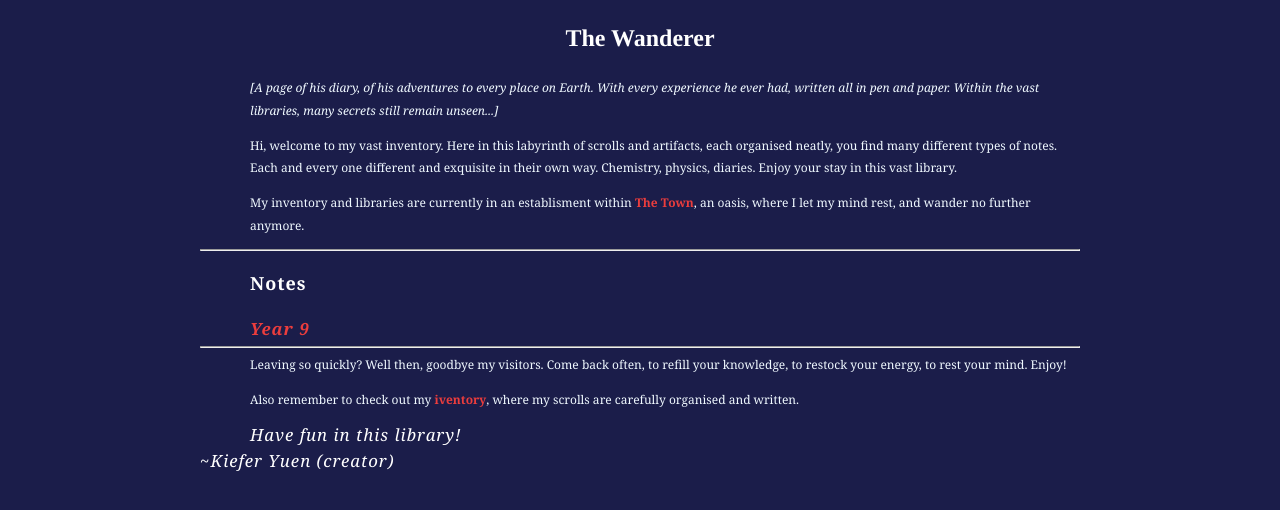
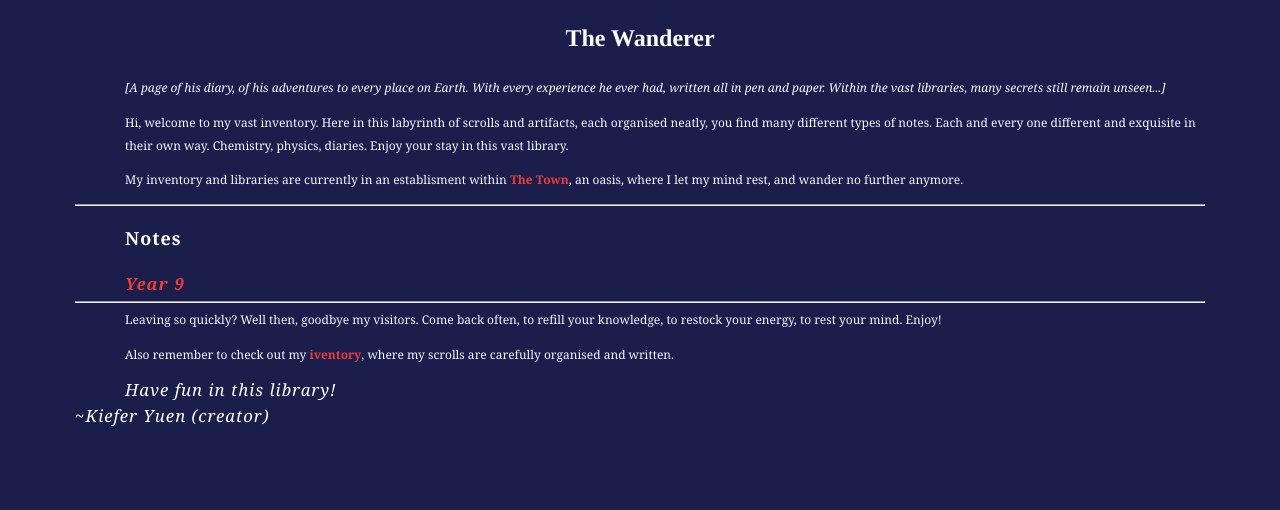
Before and after one commit to Rewind789/wanderer-archive, a Jekyll site: the page built from index.md, in a window 1280 px wide. Shown: the top 510 px of the page. Built offline with Jekyll 4.4.1, drawn with Linux system fonts in a browser that asks for light colours; our own code applies the rules of GitHub Pages for plain Markdown files.

Commit message:
Update main.css

```diff
--- a/assets/css/main.css
+++ b/assets/css/main.css
@@ -4,8 +4,8 @@
 }
 
 html {
-	margin-right: 200px;
-	margin-left: 200px;
+	margin-right: 75px;
+	margin-left: 75px;
 	padding: 0;
 	text-align: justify;
 	background: #1b1d4a;
```
